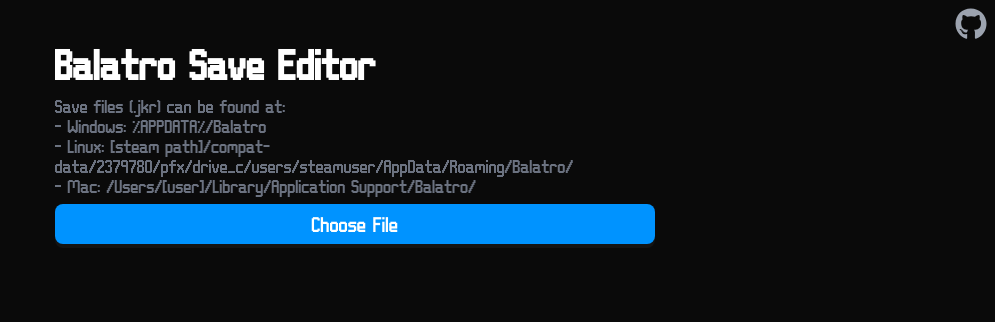
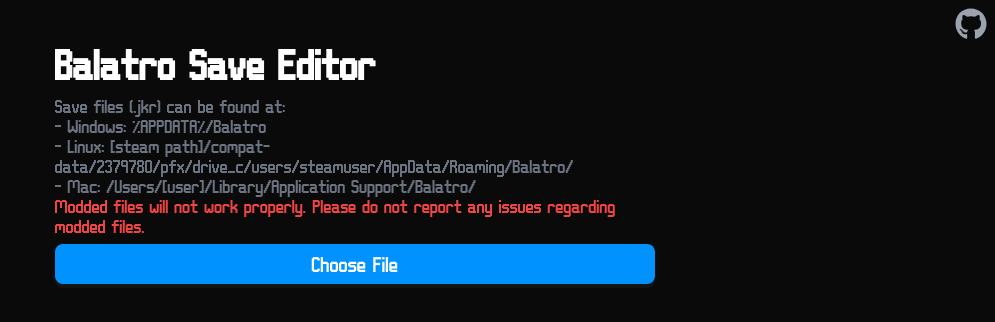
Before and after one commit to Theo59er/balatrools, a Next.js app: page /editor in a window 1280 px wide. Shown: the top 322 px of the page, without its empty margins (285-1280 px from the left). Built offline with nearby package versions, Linux system fonts and the light colour scheme.

Commit message:
fix sitemap hopefully

```diff
--- a/src/app/editor/page.tsx
+++ b/src/app/editor/page.tsx
@@ -6,12 +6,14 @@ import SettingsEditor from "@/components/editors/Settings";
 import FileInput from "@/components/FileInput";
 import Subtext from "@/components/Subtext";
 import { processFile, processJSON } from "@/lib/jkrFile";
+import { ErrorBoundary } from "next/dist/client/components/error-boundary";
 import { useEffect, useState } from "react";
 
 export default function EditorPage() {
   const [file, setFile] = useState<File | null>(null);
   const [fileData, setFileData] = useState<any>(null);
   const [fileType, setFileType] = useState<"settings" | "meta" | "profile" | "save" | null>(null);
+  const [error, setError] = useState<string | null>(null);
 
   useEffect(() => {
     if (!file) return;
@@ -24,8 +26,10 @@ export default function EditorPage() {
       setFileType("profile");
     else if (file.name.includes("save"))
       setFileType("save");
-    else
+    else {
       setFileType(null);
+      setError("Unknown file type");
+    }
 
     const reader = new FileReader();
     reader.onload = () => {
@@ -57,14 +61,16 @@ export default function EditorPage() {
       <Subtext>Save files (.jkr) can be found at:{"\n"}
         - Windows: %APPDATA%/Balatro{"\n"}
         - Linux: [steam path]/compat-data/2379780/pfx/drive_c/users/steamuser/AppData/Roaming/Balatro/{"\n"}
-        - Mac: /Users/[user]/Library/Application Support/Balatro/
+        - Mac: /Users/[user]/Library/Application Support/Balatro/{"\n"}
+
+        <span className="text-red-500">Modded files will not work properly. Please do not report any issues regarding modded files.</span>
       </Subtext>
       <FileInput onFileChange={setFile} />
       {(file && !fileType) && <p>Unknown file type (make sure that the name includes `settings`, `meta`, `profile`, or `save` depending on the type)</p>}
       {(file && !fileData) && <p>There was an error parsing the file data, see console for more info</p>}
       {(file && fileData) && <Button onClick={download} className="w-full">Download</Button>}
 
-      {(file && fileData) && <div className="bg-bg-2 p-2 rounded-lg flex flex-col gap-2">
+        {(file && fileData && !error) && <div className="bg-bg-2 p-2 rounded-lg flex flex-col gap-2">
           <Subtext>Settings marked with <span className="text-red-500">*</span> could damage your save if modified incorrectly</Subtext>
           {fileType === "settings" && <SettingsEditor data={fileData} setData={setFileData} />}
           {fileType === "profile" && <ProfileEditor data={fileData} setData={setFileData} />}
--- a/src/app/layout.tsx
+++ b/src/app/layout.tsx
@@ -3,7 +3,7 @@ import "./globals.css";
 import { FaGithub } from "react-icons/fa6";
 
 export const metadata: Metadata = {
-  title: "Balatrools",
+  title: "Balatrools | Balatro Save Editor & Resources",
   description: "Tools and resources for Balatro, including a save editor, calculator, and more.",
   keywords: ["balatro", "tools", "resources", "save editor", "calculator", "library", "jkr", "balatro save editor", "balatrools"],
   openGraph: {
```
Also changed, not shown: 1 other file (tests, documents, lock files or other folders). Lines whose indentation alone changed are shown as unchanged.
